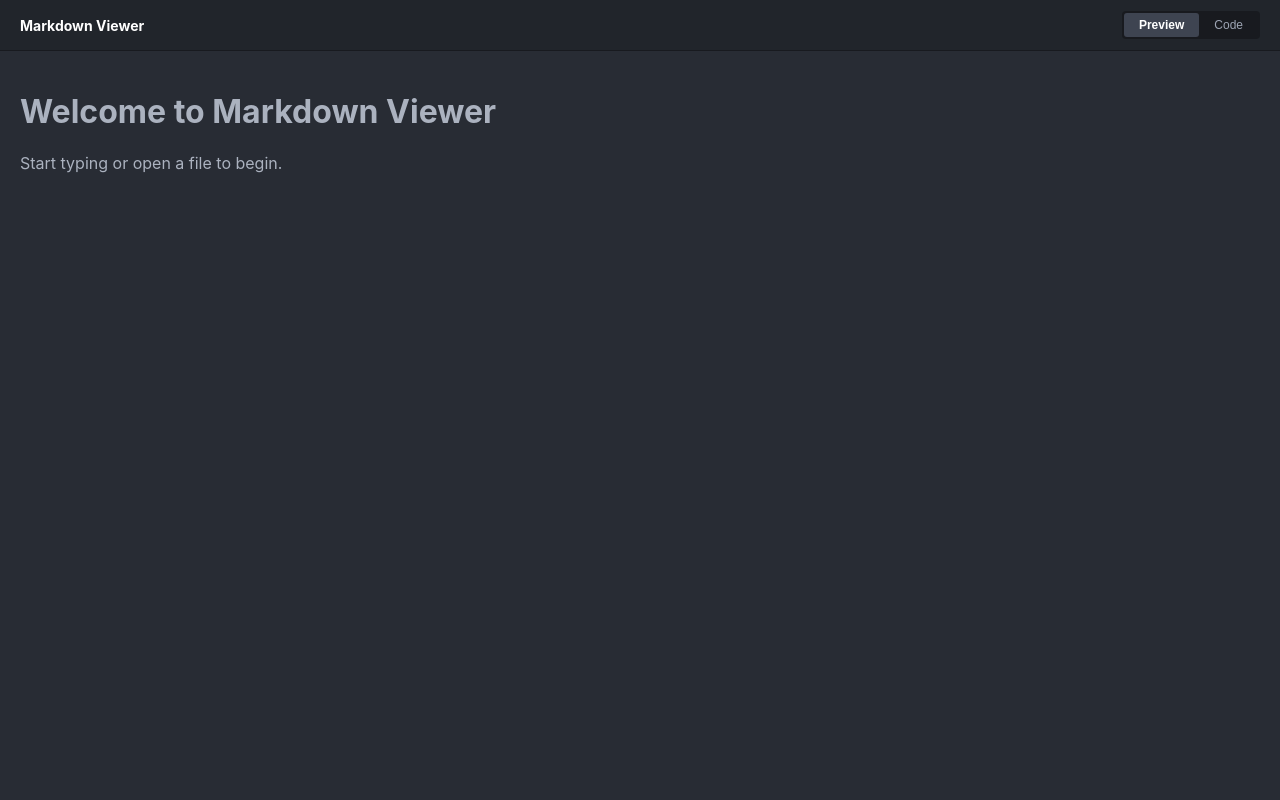
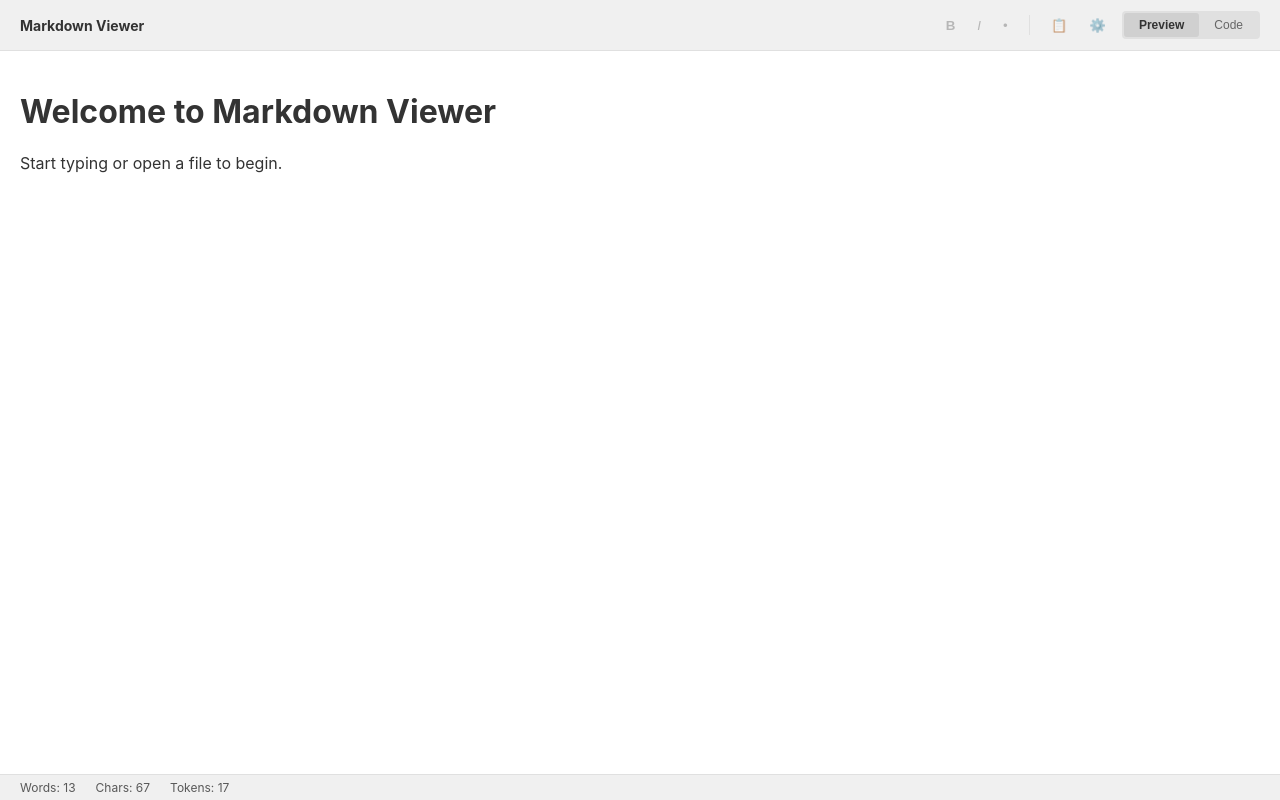
Before and after one commit to jwtor7/mdviewer, a React (Vite) app: page / in a window 1280 px wide. Built offline with nearby package versions, Linux system fonts and the light colour scheme.

Commit message:
Implement toolbar, status bar, and rich text copy

```diff
--- a/src/App.jsx
+++ b/src/App.jsx
@@ -1,4 +1,4 @@
-import React, { useState, useEffect } from 'react';
+import React, { useState, useEffect, useRef } from 'react';
 import MarkdownPreview from './components/MarkdownPreview';
 import CodeEditor from './components/CodeEditor';
 import './index.css';
@@ -6,6 +6,8 @@ import './index.css';
 const App = () => {
     const [content, setContent] = useState('# Welcome to Markdown Viewer\n\nStart typing or open a file to begin.');
     const [viewMode, setViewMode] = useState('preview'); // 'preview' | 'code'
+    const [theme, setTheme] = useState('system'); // 'system' | 'light' | 'dark'
+    const textareaRef = useRef(null);
 
     useEffect(() => {
         // Listen for file content from main process
@@ -16,10 +18,147 @@ const App = () => {
         }
     }, []);
 
+    useEffect(() => {
+        const applyTheme = (newTheme) => {
+            const root = document.documentElement;
+            const isDark = newTheme === 'dark' || (newTheme === 'system' && window.matchMedia('(prefers-color-scheme: dark)').matches);
+            root.setAttribute('data-theme', isDark ? 'dark' : 'light');
+        };
+
+        applyTheme(theme);
+
+        const mediaQuery = window.matchMedia('(prefers-color-scheme: dark)');
+        const handleChange = () => {
+            if (theme === 'system') {
+                applyTheme('system');
+            }
+        };
+
+        mediaQuery.addEventListener('change', handleChange);
+        return () => mediaQuery.removeEventListener('change', handleChange);
+    }, [theme]);
+
+    const handleCopy = async () => {
+        if (viewMode === 'code') {
+            await navigator.clipboard.writeText(content);
+        } else {
+            const previewElement = document.querySelector('.markdown-preview');
+            if (previewElement) {
+                try {
+                    const htmlBlob = new Blob([previewElement.innerHTML], { type: 'text/html' });
+                    const textBlob = new Blob([previewElement.innerText], { type: 'text/plain' });
+                    const data = [new ClipboardItem({
+                        'text/html': htmlBlob,
+                        'text/plain': textBlob
+                    })];
+                    await navigator.clipboard.write(data);
+                } catch (err) {
+                    console.error('Failed to copy rich text:', err);
+                    // Fallback to plain text
+                    await navigator.clipboard.writeText(previewElement.innerText);
+                }
+            }
+        }
+    };
+
+    const handleThemeToggle = () => {
+        setTheme(prev => {
+            if (prev === 'system') return 'light';
+            if (prev === 'light') return 'dark';
+            return 'system';
+        });
+    };
+
+    const handleFormat = (type) => {
+        if (viewMode === 'preview') return;
+        if (!textareaRef.current) return;
+
+        const textarea = textareaRef.current;
+        const start = textarea.selectionStart;
+        const end = textarea.selectionEnd;
+        const selectedText = content.substring(start, end);
+        let newText = '';
+        let newCursorPos = end;
+
+        switch (type) {
+            case 'bold':
+                newText = `**${selectedText}**`;
+                newCursorPos += 4;
+                break;
+            case 'italic':
+                newText = `*${selectedText}*`;
+                newCursorPos += 2;
+                break;
+            case 'list':
+                newText = `\n- ${selectedText}`;
+                newCursorPos += 3;
+                break;
+            default:
+                return;
+        }
+
+        const newContent = content.substring(0, start) + newText + content.substring(end);
+        setContent(newContent);
+
+        // Restore focus and cursor
+        setTimeout(() => {
+            textarea.focus();
+            textarea.setSelectionRange(start + newText.length, start + newText.length);
+        }, 0);
+    };
+
+    const getThemeIcon = () => {
+        if (theme === 'system') return '⚙️';
+        if (theme === 'light') return '☀️';
+        return '🌙';
+    };
+
+    const wordCount = content.trim().split(/\s+/).filter(Boolean).length;
+    const charCount = content.length;
+    const tokenCount = Math.ceil(content.length / 4);
+
     return (
         <div className="app-container">
             <div className="toolbar">
+                <div className="toolbar-group">
                     <div className="toolbar-title">Markdown Viewer</div>
+                </div>
+
+                <div className="toolbar-group">
+                    <button
+                        className="icon-btn"
+                        onClick={() => handleFormat('bold')}
+                        title="Bold"
+                        disabled={viewMode === 'preview'}
+                    >
+                        <b>B</b>
+                    </button>
+                    <button
+                        className="icon-btn"
+                        onClick={() => handleFormat('italic')}
+                        title="Italic"
+                        disabled={viewMode === 'preview'}
+                    >
+                        <i>I</i>
+                    </button>
+                    <button
+                        className="icon-btn"
+                        onClick={() => handleFormat('list')}
+                        title="List"
+                        disabled={viewMode === 'preview'}
+                    >
+                        •
+                    </button>
+                    <div style={{ width: '1px', height: '20px', backgroundColor: 'var(--toolbar-border)', margin: '0 5px' }}></div>
+
+                    <button className="icon-btn" onClick={handleCopy} title="Copy Markdown">
+                        📋
+                    </button>
+
+                    <button className="icon-btn" onClick={handleThemeToggle} title={`Theme: ${theme}`}>
+                        {getThemeIcon()}
+                    </button>
+
                     <div className="toggle-container">
                         <button
                             className={`toggle-btn ${viewMode === 'preview' ? 'active' : ''}`}
@@ -35,12 +174,18 @@ const App = () => {
                         </button>
                     </div>
                 </div>
+            </div>
             <div className="content-area">
                 {viewMode === 'preview' ? (
                     <MarkdownPreview content={content} />
                 ) : (
-                    <CodeEditor content={content} onChange={setContent} />
+                    <CodeEditor ref={textareaRef} content={content} onChange={setContent} />
                 )}
+            </div>
+            <div className="status-bar">
+                <div className="status-item">Words: {wordCount}</div>
+                <div className="status-item">Chars: {charCount}</div>
+                <div className="status-item">Tokens: {tokenCount}</div>
             </div>
         </div>
     );
--- a/src/components/CodeEditor.jsx
+++ b/src/components/CodeEditor.jsx
@@ -1,8 +1,9 @@
-import React from 'react';
+import React, { forwardRef } from 'react';
 
-const CodeEditor = ({ content, onChange }) => {
+const CodeEditor = forwardRef(({ content, onChange }, ref) => {
   return (
     <textarea
+      ref={ref}
       value={content}
       onChange={(e) => onChange(e.target.value)}
       style={{
@@ -14,11 +15,11 @@ const CodeEditor = ({ content, onChange }) => {
         border: 'none',
         resize: 'none',
         outline: 'none',
-        backgroundColor: '#1e1e1e',
-        color: '#d4d4d4',
+        backgroundColor: 'var(--editor-bg)',
+        color: 'var(--editor-text)',
       }}
     />
   );
-};
+});
 
 export default CodeEditor;
--- a/src/index.css
+++ b/src/index.css
@@ -1,11 +1,34 @@
+:root {
+  --bg-color: #282c34;
+  --text-color: #abb2bf;
+  --toolbar-bg: #21252b;
+  --toolbar-border: #181a1f;
+  --editor-bg: #1e1e1e;
+  --editor-text: #d4d4d4;
+  --btn-hover: #3e4451;
+  --btn-active: #3e4451;
+}
+
+[data-theme='light'] {
+  --bg-color: #ffffff;
+  --text-color: #333333;
+  --toolbar-bg: #f0f0f0;
+  --toolbar-border: #e0e0e0;
+  --editor-bg: #ffffff;
+  --editor-text: #333333;
+  --btn-hover: #e0e0e0;
+  --btn-active: #d0d0d0;
+}
+
 body {
   margin: 0;
   padding: 0;
   font-family: -apple-system, BlinkMacSystemFont, 'Segoe UI', Roboto, Helvetica, Arial, sans-serif;
-  background-color: #282c34;
-  color: white;
+  background-color: var(--bg-color);
+  color: var(--text-color);
   height: 100vh;
   overflow: hidden;
+  transition: background-color 0.3s, color 0.3s;
 }
 
 #root {
@@ -20,24 +43,32 @@ body {
 
 .toolbar {
   height: 50px;
-  background-color: #21252b;
+  background-color: var(--toolbar-bg);
   display: flex;
   align-items: center;
   justify-content: space-between;
   padding: 0 20px;
-  border-bottom: 1px solid #181a1f;
+  border-bottom: 1px solid var(--toolbar-border);
   -webkit-app-region: drag;
-  /* Allow dragging window by toolbar */
+  transition: background-color 0.3s, border-color 0.3s;
+}
+
+.toolbar-group {
+  display: flex;
+  align-items: center;
+  gap: 10px;
+  -webkit-app-region: no-drag;
 }
 
 .toolbar-title {
   font-weight: bold;
   font-size: 14px;
+  color: var(--text-color);
 }
 
 .toggle-container {
   display: flex;
-  background-color: #181a1f;
+  background-color: var(--toolbar-border);
   border-radius: 4px;
   padding: 2px;
   -webkit-app-region: no-drag;
@@ -46,26 +77,78 @@ body {
 .toggle-btn {
   background: none;
   border: none;
-  color: #9da5b4;
+  color: var(--text-color);
   padding: 5px 15px;
   cursor: pointer;
   font-size: 12px;
   border-radius: 3px;
   transition: all 0.2s;
+  opacity: 0.7;
 }
 
 .toggle-btn:hover {
-  color: white;
+  background-color: var(--btn-hover);
+  opacity: 1;
 }
 
 .toggle-btn.active {
-  background-color: #3e4451;
-  color: white;
+  background-color: var(--btn-active);
+  color: var(--text-color);
   font-weight: bold;
+  opacity: 1;
+}
+
+.icon-btn {
+  background: none;
+  border: none;
+  color: var(--text-color);
+  padding: 6px;
+  cursor: pointer;
+  border-radius: 4px;
+  display: flex;
+  align-items: center;
+  justify-content: center;
+  transition: all 0.2s;
+  opacity: 0.7;
+  -webkit-app-region: no-drag;
+}
+
+.icon-btn:hover {
+  background-color: var(--btn-hover);
+  opacity: 1;
+}
+
+.icon-btn:disabled {
+  opacity: 0.3;
+  cursor: not-allowed;
 }
 
 .content-area {
   flex: 1;
   overflow: hidden;
   position: relative;
+  background-color: var(--bg-color);
 }
+
+.markdown-preview {
+  background-color: var(--bg-color) !important;
+  color: var(--text-color) !important;
+  transition: background-color 0.3s, color 0.3s;
+}
+
+.status-bar {
+  height: 25px;
+  background-color: var(--toolbar-bg);
+  border-top: 1px solid var(--toolbar-border);
+  display: flex;
+  align-items: center;
+  padding: 0 20px;
+  gap: 20px;
+  font-size: 12px;
+  color: var(--text-color);
+  -webkit-app-region: no-drag;
+}
+
+.status-item {
+  opacity: 0.8;
+}
```
Also changed, not shown: 1 other file (tests, documents, lock files or other folders). Lines whose indentation alone changed are shown as unchanged.
